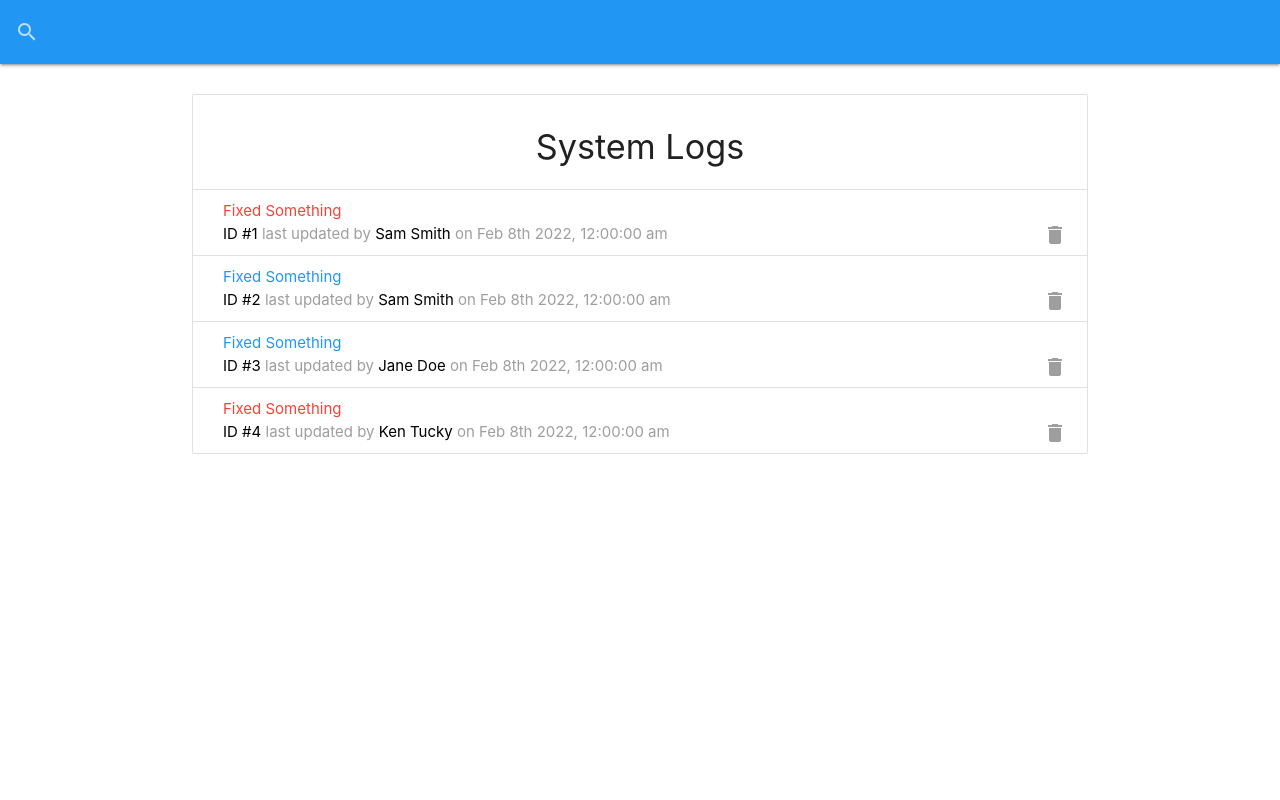
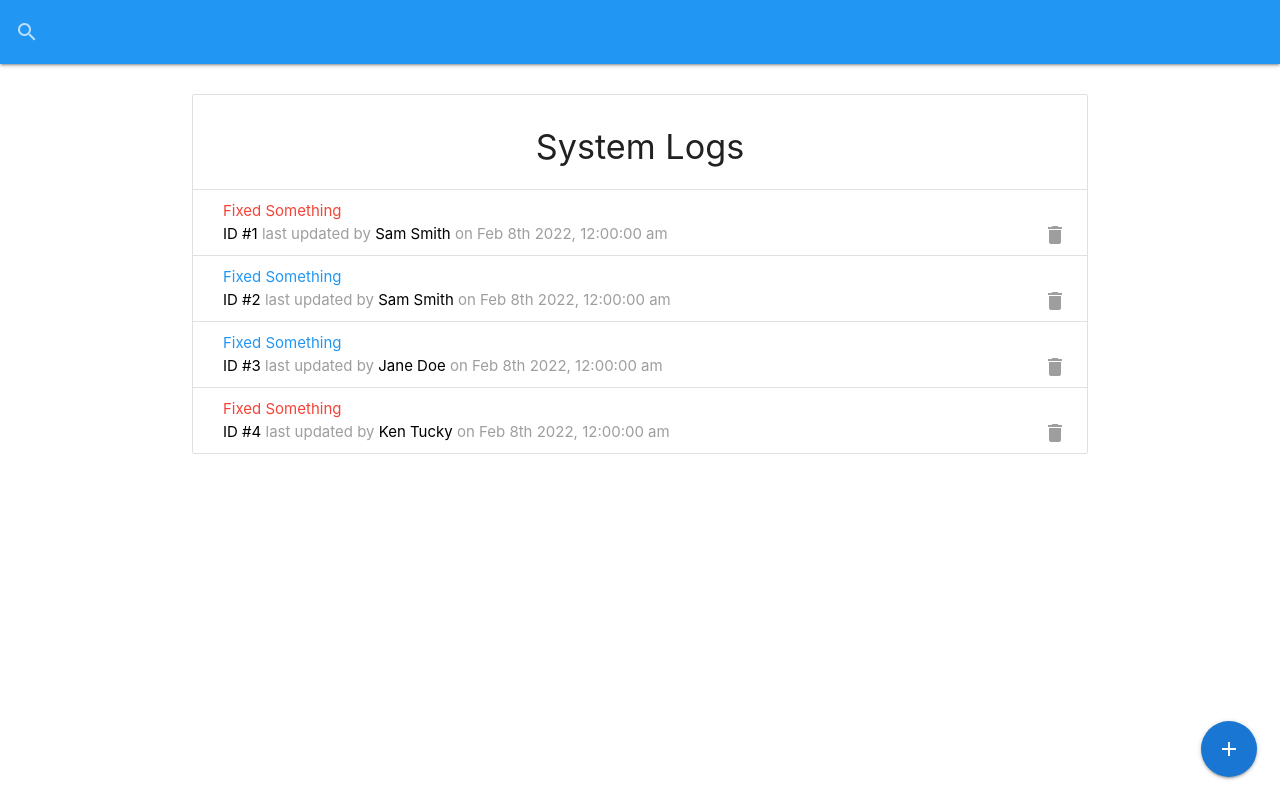
Before and after one commit to genuineAB/IT-Logger, a React (Create React App) app: page / in a window 1280 px wide. Built offline with nearby package versions, Linux system fonts and the light colour scheme; data requests are answered from the project's data file.

Commit message:
Added the Add button component

```diff
--- a/src/App.js
+++ b/src/App.js
@@ -4,6 +4,7 @@
 import M from 'materialize-css/dist/js/materialize.min.js';
 import SearchBar from './components/layout/SearchBar';
 import Logs from './components/logs/Logs';
+import AddBtn from './components/layout/AddBtn';
 
 const App = () => {
   useEffect(() => {
@@ -14,6 +15,7 @@
    <Fragment>
       <SearchBar />
       <div className='container'>
+        <AddBtn />
         <Logs />
       </div>
     </Fragment>
--- /dev/null
+++ b/src/components/layout/AddBtn.js
@@ -0,0 +1,23 @@
+import React from 'react'
+
+const AddBtn = () => {
+  return (
+    <div className='fixed-action-btn'>
+        <a href='#add-log-modal' className="btn-floating btn-large blue darken-2 modal-trigger"><i className="large material-icons">add</i></a>
+        <ul>
+            <li>
+                <a href='#tech-list-modal' className='btn-floating green modal-trigger'>
+                    <i className='material-icons'>person</i>
+                </a>
+            </li>
+            <li>
+                <a href='#tech-modal' className='btn-floating red modal-trigger'>
+                    <i className='material-icons'>person_add</i>
+                </a>
+            </li>
+        </ul>
+    </div>
+  )
+}
+
+export default AddBtn
```
